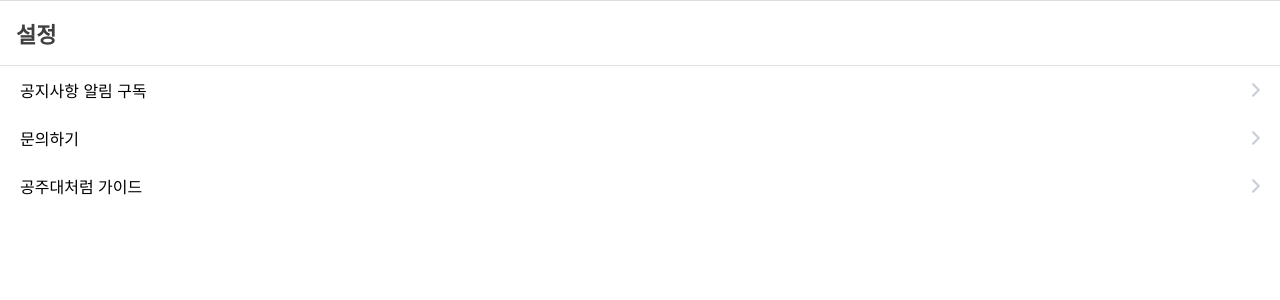
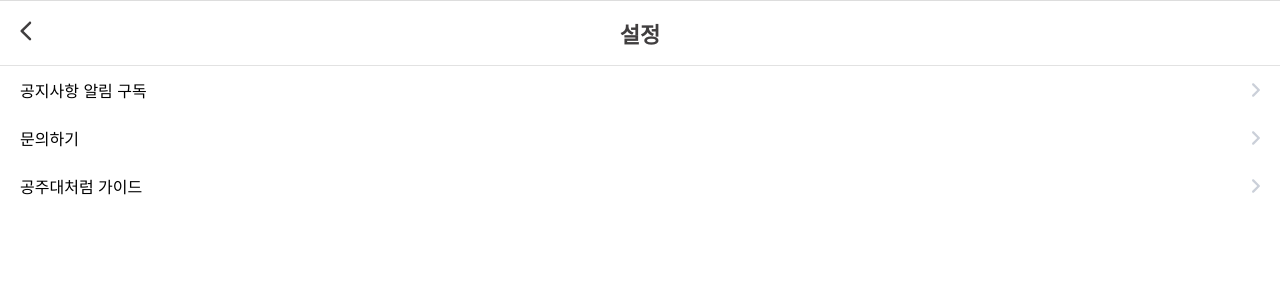
Before and after one commit to LikeKNU/LikeKNU-Web, a React (Create React App) app in the folder like-knu/: page /setting in a window 1280 px wide. Shown: the top 300 px of the page. Built offline with nearby package versions, Linux system fonts and the light colour scheme; no server answers; a web font is replaced by a local one.

Commit message:
Feat: 뒤로가기 헤더 기능

```diff
--- /dev/null
+++ b/like-knu/src/components/BackHeader.jsx
@@ -0,0 +1,43 @@
+import styled from "styled-components";
+import colors from "../constants/colors";
+import {ReactComponent as BackIcon} from "../assets/icon/arrow_back_ios_new_black_24dp.svg";
+import {useNavigate} from "react-router-dom";
+export function BackHeader({Title}) {
+  const navigate = useNavigate();
+  const goBack = () => {
+    navigate(-1);
+  }
+
+  return (
+    <Wrapper>
+      <button onClick={goBack}>
+        <BackIcon fill={colors.black} />
+      </button>
+      <Center>{Title}</Center>
+    </Wrapper>
+  )
+}
+const Wrapper = styled.div`
+  height: 65px;
+
+  display: flex;
+  flex-direction: row;
+  align-items: center;
+  position: relative;
+
+  padding-left: 14px;
+  border-bottom: 1px solid ${colors.gray100};
+
+
+`
+const Center = styled.div`
+  position: absolute;
+  top: 50%;
+  left: 50%;
+  transform: translate(-50%, -50%);
+
+  color: ${colors.black};
+  font-size: 2.2rem;
+  font-weight: 700;
+
+`
--- a/like-knu/src/components/styles/PageHeader.js
+++ b/like-knu/src/components/styles/PageHeader.js
@@ -6,7 +6,6 @@ export const PageHeader =  styled.div`
   display: flex;
   flex-direction: column;
   justify-content: center;
-
   padding-right: 16px;
   padding-left: 16px;
   border-bottom: 1px solid ${colors.gray100};
--- a/like-knu/src/pages/NotificationPage.jsx
+++ b/like-knu/src/pages/NotificationPage.jsx
@@ -6,6 +6,7 @@ import {useEffect, useState} from "react";
 import {fetchNotifications} from "../api/notification";
 import styled from "styled-components";
 import InfiniteScroll from 'react-infinite-scroll-component';
+import {BackHeader} from "../components/BackHeader";
 
 export default function NotificationPage() {
 
@@ -38,7 +39,7 @@ export default function NotificationPage() {
   return (
     <PageLayout>
       <Header>
-        <PageHeader>알림</PageHeader>
+        <BackHeader Title={"알림"} />
       </Header>
       <ShortHeaderPageContainer>
         {
--- a/like-knu/src/pages/SettingAboutPage.jsx
+++ b/like-knu/src/pages/SettingAboutPage.jsx
@@ -1,7 +1,10 @@
+import PageLayout from "../layouts/PageLayout";
+import {BackHeader} from "../components/BackHeader";
+
 export function SettingAboutPage() {
   return (
-    <>
-      <div>설정 문의하기</div>
-    </>
+    <PageLayout>
+      <BackHeader Title={"공주대처럼 가이드"} />
+    </PageLayout>
   )
 }
--- a/like-knu/src/pages/SettingNotificationPage.jsx
+++ b/like-knu/src/pages/SettingNotificationPage.jsx
@@ -1,7 +1,10 @@
+import PageLayout from "../layouts/PageLayout";
+import {BackHeader} from "../components/BackHeader";
+
 export function SettingNotificationPage() {
   return (
-    <>
-      <div>설정 알림 페이지</div>
-    </>
+    <PageLayout>
+      <BackHeader Title={"공지사항 알림 구독"} />
+    </PageLayout>
   )
 }
--- a/like-knu/src/pages/SettingPage.jsx
+++ b/like-knu/src/pages/SettingPage.jsx
@@ -1,11 +1,11 @@
 import PageLayout from "../layouts/PageLayout";
-import {PageHeader} from "../components/styles/PageHeader";
 import SettingTabList from "./SettingTabList";
+import {BackHeader} from "../components/BackHeader";
 
 export default function SettingPage() {
   return (
     <PageLayout>
-        <PageHeader>설정</PageHeader>
+        <BackHeader Title={"설정"} />
         <SettingTabList/>
     </PageLayout>
   )
--- a/like-knu/src/pages/Test.jsx
+++ b/like-knu/src/pages/Test.jsx
@@ -9,6 +9,7 @@ import {cityBusesRoutes} from "../api/bus";
 import {getCampus} from "../utils/DeviceManageUtil";
 import Campus from "../constants/Campus";
 import Modal from 'react-modal'
+import {BackHeader} from "../components/BackHeader";
 
 const options = [
   { value: 'chocolate', label: 'Chocolate' },
@@ -83,11 +84,7 @@ export default function Test() {
       <BusItem routeCount={4} campus={"예산캠"} />
       <BusItem routeCount={5} campus={"천안캠"} />
 
-      {/*<StyledSelect*/}
-      {/*  options={routes}*/}
-      {/*  getOptionValue={(option) => `${option['routeId']}`}*/}
-      {/*  getOptionLabel={(option) => `${option['routeName']}`}*/}
-      {/*/>*/}
+      <BackHeader Title={"설정"} />
 
     </Background>
   )
```
